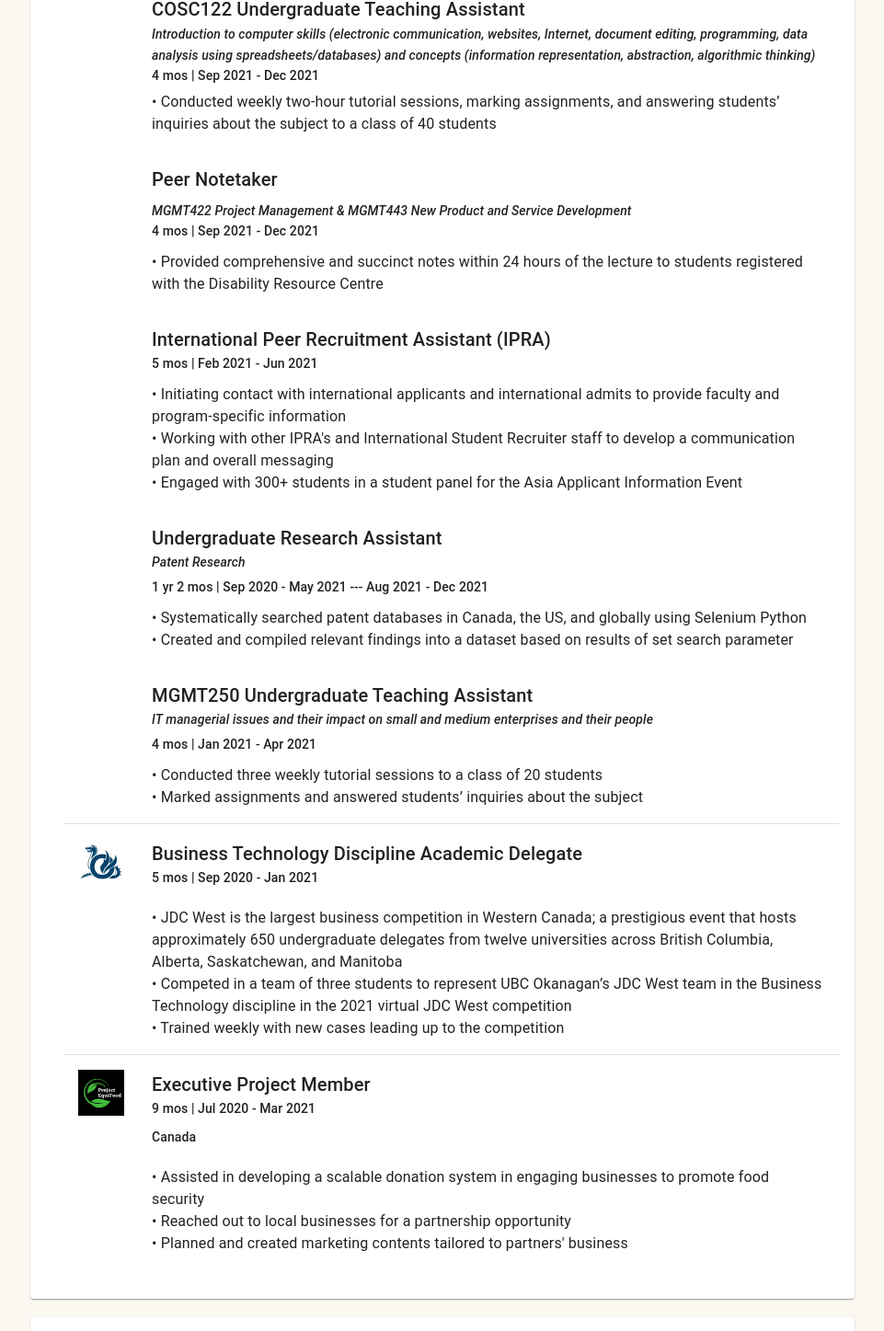
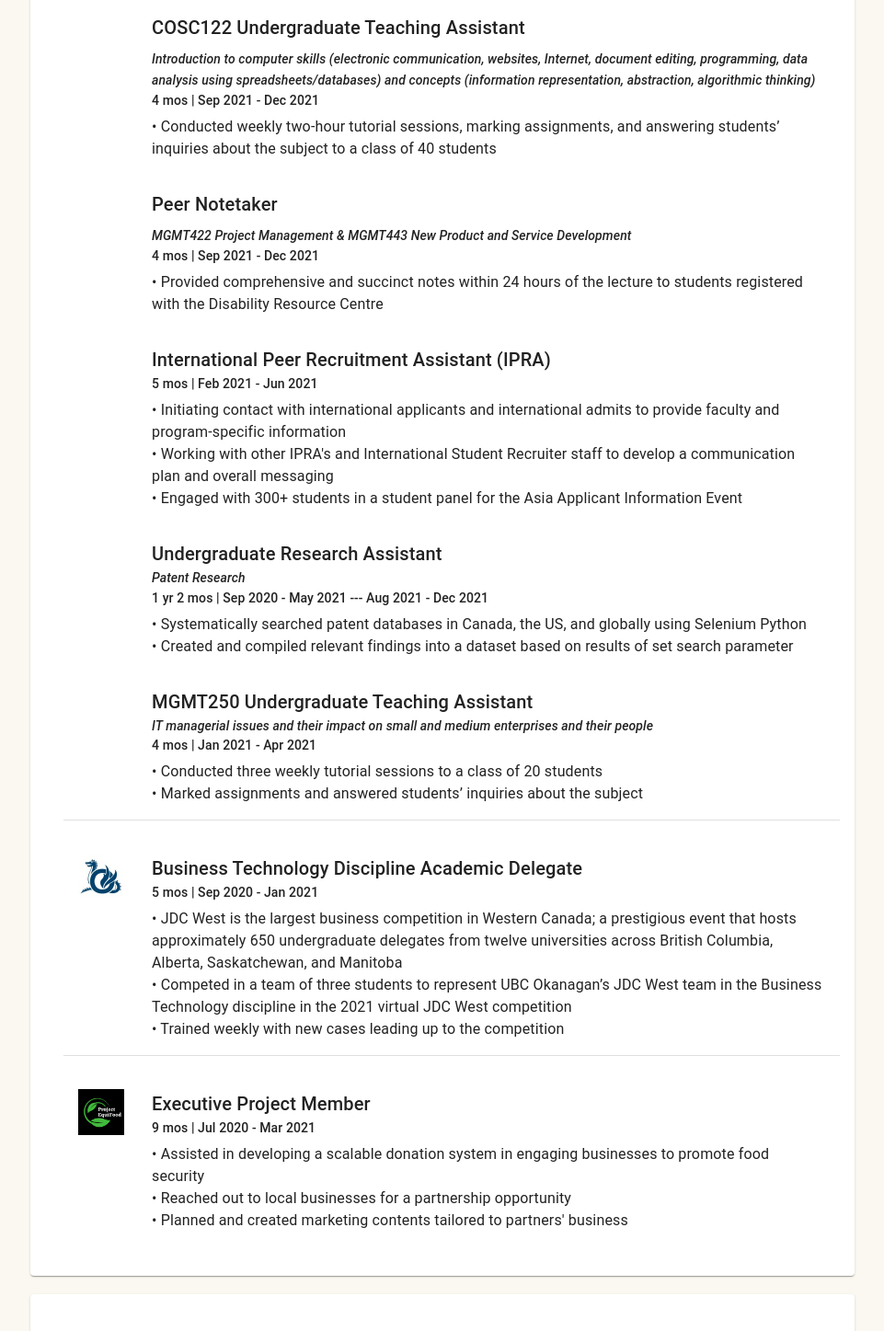
Before and after one commit to CWYRenee/CWYRenee.github.io, a React (Create React App) app: page / in a window 1280 px wide. Shown: the part 978-2425 px from the top of the page at 92% size, without its empty margins (159-1120 px from the left). Built offline with nearby package versions, Linux system fonts and the light colour scheme.

Commit message:
typography styling and spacing

```diff
--- a/src/components/Feed/Education.js
+++ b/src/components/Feed/Education.js
@@ -11,15 +11,16 @@
   return (
     <Card className='education' id='education'>
     <CardContent className="education_content" style={{marginLeft: "20px"}}>
-      <Typography gutterBottom variant="h5" component="div" style={{fontWeight: "bold", marginBottom: "20px"}}>
+      <Typography gutterBottom variant="h5" component="div" style={{fontWeight: "bold", marginBottom: "20px", marginTop:'20px'}}>
       Education
       </Typography>
       <CardMedia
           className= "ubc_logo"
           component="img"
           src={ubc_logo}
+          style={{marginTop: "20px"}}
         />
-      <CardActionArea className='ind_edu' href='https://www.ubc.ca/' target='_blank' style={{marginLeft: '80px'}}>
+      <CardContent className='ind_edu' href='https://www.ubc.ca/' target='_blank' style={{marginLeft: '80px'}}>
       <Typography gutterBottom variant="h6" component="div">
       The University of British Columbia
       </Typography>
@@ -32,7 +33,7 @@
       <Typography variant="body1" style={{marginBottom: "20px"}}>
       Outstanding International Student Award recipient | Dean's Honour Roll
       </Typography>
-      </CardActionArea>
+      </CardContent>
     </CardContent>
   </Card>
   )
--- a/src/components/Feed/Experience.js
+++ b/src/components/Feed/Experience.js
@@ -16,7 +16,7 @@
   return (
     <Card className='experience' id='experience' >
     <CardContent className="exp_content" style={{marginLeft: "20px"}}>
-      <Typography gutterBottom variant="h5" component="div" style={{fontWeight: "bold", marginBottom: "20px"}}>
+      <Typography  variant="h5" component="div" style={{fontWeight: "bold", marginBottom: "20px", marginTop:'20px'}}>
       Experience
       </Typography>
 
@@ -56,16 +56,16 @@
       </CardContent>
 
       <CardContent className='ind_exp' style={{marginLeft: '80px'}}>
-      <Typography variant="h6" component="div">
+      <Typography gutterBottom variant="h6" component="div">
       COSC122 Undergraduate Teaching Assistant
       </Typography>
-      <Typography display="inline" variant="subtitle2" component="div" style={{fontStyle: "italic", marginBottom: "20px"}}>
+      <Typography display="inline" variant="subtitle2" component="div" style={{fontStyle: "italic"}}>
       Introduction to computer skills (electronic communication, websites, Internet, document editing, programming, data analysis using spreadsheets/databases) and concepts (information representation, abstraction, algorithmic thinking)
       </Typography>
       <Typography gutterBottom variant="subtitle2" component="div">
       4 mos | Sep 2021 - Dec 2021
       </Typography>
-      <Typography display="inline" variant="body1" style={{marginBottom: "10px"}}>
+      <Typography gutterBottom display="inline" variant="body1" >
       • Conducted weekly two-hour tutorial sessions, marking assignments, and answering students’ inquiries about the subject to a class of 40 students <br />
       </Typography>
       </CardContent>
@@ -74,13 +74,13 @@
       <Typography gutterBottom variant="h6" component="div">
       Peer Notetaker
       </Typography>
-      <Typography display="inline" variant="subtitle2" gutterBottom component="div" style={{fontStyle: "italic"}}>
+      <Typography display="inline" variant="subtitle2" component="div" style={{fontStyle: "italic"}}>
       MGMT422 Project Management & MGMT443 New Product and Service Development
       </Typography>
-      <Typography variant="subtitle2" gutterBottom component="div" style={{marginBottom: "10px"}}>
+      <Typography variant="subtitle2" gutterBottom component="div">
       4 mos | Sep 2021 - Dec 2021
       </Typography>
-      <Typography display="inline" variant="body1" gutterBottom style={{marginBottom: "20px"}} >
+      <Typography display="inline" variant="body1" gutterBottom >
       • Provided comprehensive and succinct notes within 24 hours of the lecture to students registered with the Disability Resource Centre <br />
       </Typography>
       </CardContent>
@@ -89,10 +89,10 @@
       <Typography display="inline" gutterBottom variant="h6" component="div">
       International Peer Recruitment Assistant (IPRA)
       </Typography>
-      <Typography variant="subtitle2" gutterBottom component="div" style={{marginBottom: "10px"}}>
+      <Typography gutterBottom variant="subtitle2" component="div">
       5 mos | Feb 2021 - Jun 2021
       </Typography>
-      <Typography display="inline" variant="body1" gutterBottom style={{marginBottom: "20px"}} >
+      <Typography display="inline" variant="body1" gutterBottom >
       • Initiating contact with international applicants and international admits to provide faculty and program-specific information <br />
       • Working with other IPRA's and International Student Recruiter staff to develop a communication plan and overall messaging <br />
       • Engaged with 300+ students in a student panel for the Asia Applicant Information Event <br />
@@ -103,10 +103,10 @@
       <Typography display="inline" gutterBottom variant="h6" component="div">
       Undergraduate Research Assistant
       </Typography>
-      <Typography variant="subtitle2" gutterBottom component="div" style={{fontStyle: "italic"}}>
+      <Typography variant="subtitle2" component="div" style={{fontStyle: "italic"}}>
       Patent Research
       </Typography>
-      <Typography variant="subtitle2" gutterBottom component="div" style={{marginBottom: "10px"}}>
+      <Typography variant="subtitle2" gutterBottom component="div">
       1 yr 2 mos | Sep 2020 - May 2021 --- Aug 2021 - Dec 2021
       </Typography>
       <Typography display="inline" variant="body1" gutterBottom style={{marginBottom: "20px"}} >
@@ -119,20 +119,20 @@
       <Typography display="inline" gutterBottom variant="h6" component="div">
       MGMT250 Undergraduate Teaching Assistant
       </Typography>
-      <Typography variant="subtitle2" gutterBottom component="div" style={{fontStyle: "italic"}}>
+      <Typography variant="subtitle2" component="div" style={{fontStyle: "italic"}}>
       IT managerial issues and their impact on small and medium enterprises and their people
       </Typography>
-      <Typography variant="subtitle2" gutterBottom component="div" style={{marginBottom: "10px"}}>
+      <Typography variant="subtitle2" gutterBottom component="div">
       4 mos | Jan 2021 - Apr 2021
       </Typography>
-      <Typography display="inline" variant="body1" style={{marginBottom: "20px"}}>
+      <Typography gutterBottom display="inline" variant="body1" >
       • Conducted three weekly tutorial sessions to a class of 20 students <br />
       • Marked assignments and answered students’ inquiries about the subject
       </Typography>
       </CardContent>
       <Divider />
 
-      <CardContent className='ind_exp' href='https://www.projectequifood.com/?fbclid=IwAR1XlLTc6kK0RprCf-2e9SzhIYYrJP2Jz7H9zO4m_B4I6XaLSOHFYRBp2YQ' target='_blank' style={{marginLeft: '80px'}}>
+      <CardContent className='ind_exp' href='https://www.projectequifood.com/?fbclid=IwAR1XlLTc6kK0RprCf-2e9SzhIYYrJP2Jz7H9zO4m_B4I6XaLSOHFYRBp2YQ' target='_blank' style={{marginLeft: '80px', marginTop:'20px'}}>
       <CardMedia
           className= "logo"
           component="img"
@@ -141,12 +141,10 @@
       <Typography display="inline" gutterBottom variant="h6" component="div" style={{marginTop: "20px"}}>
       Business Technology Discipline Academic Delegate
       </Typography>
-      <Typography  variant="subtitle2" gutterBottom component="div" style={{marginBottom: "10px"}}>
+      <Typography gutterBottom variant="subtitle2" component="div">
       5 mos | Sep 2020 - Jan 2021
       </Typography>
-      <Typography variant="subtitle2" gutterBottom component="div" style={{marginBottom: "20px"}}>
-      </Typography>
-      <Typography display="inline" variant="body1" style={{marginBottom: "20px"}} >
+      <Typography gutterBottom display="inline" variant="body1"  >
       • JDC West is the largest business competition in Western Canada; a prestigious event that hosts approximately 650 undergraduate delegates from twelve universities across British Columbia, Alberta, Saskatchewan, and Manitoba <br />
       • Competed in a team of three students to represent UBC Okanagan’s JDC West team in the Business Technology discipline in the 2021 virtual JDC West competition <br />
       • Trained weekly with new cases leading up to the competition <br />
@@ -154,7 +152,7 @@
       </CardContent>
       <Divider />
 
-      <CardContent className='ind_exp' href='https://www.projectequifood.com/?fbclid=IwAR1XlLTc6kK0RprCf-2e9SzhIYYrJP2Jz7H9zO4m_B4I6XaLSOHFYRBp2YQ' target='_blank' style={{marginLeft: '80px'}}>
+      <CardContent className='ind_exp' href='https://www.projectequifood.com/?fbclid=IwAR1XlLTc6kK0RprCf-2e9SzhIYYrJP2Jz7H9zO4m_B4I6XaLSOHFYRBp2YQ' target='_blank' style={{marginLeft: '80px', marginTop:'20px'}}>
       <CardMedia
           className= "logo"
           component="img"
@@ -163,11 +161,8 @@
       <Typography display="inline" gutterBottom variant="h6" component="div" style={{marginTop: "20px"}}>
       Executive Project Member
       </Typography>
-      <Typography variant="subtitle2" gutterBottom component="div" style={{marginBottom: "10px"}}>
+      <Typography variant="subtitle2" gutterBottom component="div">
       9 mos | Jul 2020 - Mar 2021
-      </Typography>
-      <Typography variant="subtitle2" gutterBottom component="div" style={{marginBottom: "20px"}}>
-      Canada
       </Typography>
       <Typography display="inline" variant="body1" gutterBottom>
       • Assisted in developing a scalable donation system in engaging businesses to promote food security <br />
```
Also changed, not shown: src/components/Feed/Experience.sass (+0 -7 lines), src/components/Feed/Projects.js (+12 -12 lines).
